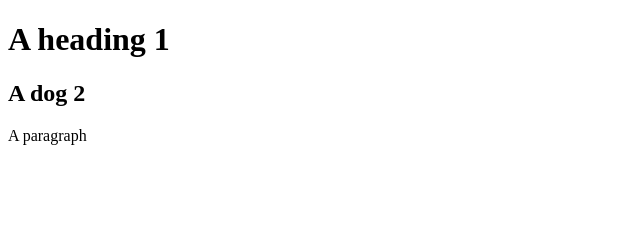
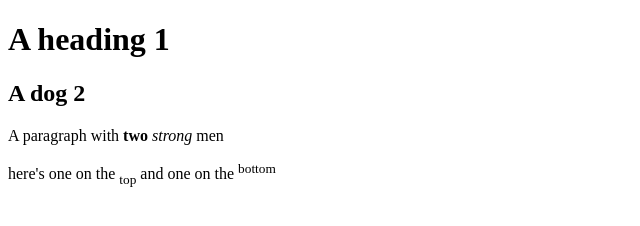
Before and after one commit to jtd8414/assignment1, a plain HTML site: page index.html in a window 1280 px wide. Shown: the whole page, without its empty margins (0-640 px from the left). Drawn offline with Linux system fonts and the light colour scheme.

Commit message:
added styling phrase elements

```diff
--- a/index.html
+++ b/index.html
@@ -1,13 +1,17 @@
 <!DOCTYPE html>
 <html lang="en">
+
 <head>
     <meta charset="utf-8">
     <title>My New Website</title>
     <link rel="stylesheet" type="text/css" href="css/styles.css">
 </head>
+
 <body>
     <h1>A heading 1</h1>
     <h2>A dog 2</h2>
-    <p>A paragraph</p>
+    <p>A paragraph with <strong>two</strong> <em>strong</em> men</p>
+    <p>here's one on the <sub>top</sub> and one on the <sup>bottom</sup></p>
 </body>
+
 </html>
```
